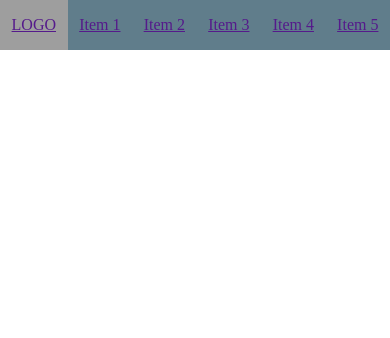
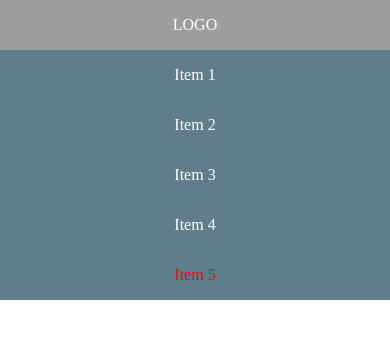
Before and after one commit to infoshareacademy/isia-movies-flexbox-menu, a plain HTML site: page index.html in a window 390 px wide. Drawn offline with Linux system fonts and the light colour scheme.

Commit message:
Added active and hover styles

```diff
--- a/index.html
+++ b/index.html
@@ -25,7 +25,7 @@
             <a href="" class="menu__list-item">
                 <li>Item 4</li>
             </a>
-            <a href="" class="menu__list-item">
+            <a href="" class="menu__list-item menu__list-item--active">
                 <li>Item 5</li>
             </a>
         </ul>
--- a/styles.css
+++ b/styles.css
@@ -27,6 +27,8 @@ html, body{
     justify-content: center;
     align-items: center;
 
+    color: #fff;
+    text-decoration: none;
     height: 50px;
 }
 
@@ -35,3 +37,17 @@ html, body{
 
     background-color: #607D8B;
 }
+
+.menu__list-item--active{
+    color: red;
+}
+
+.menu__list-item:hover{
+    opacity: 0.8;
+}
+
+@media (max-width: 798px){
+    .menu, .menu__list{
+        flex-direction: column;
+    }
+}
```
